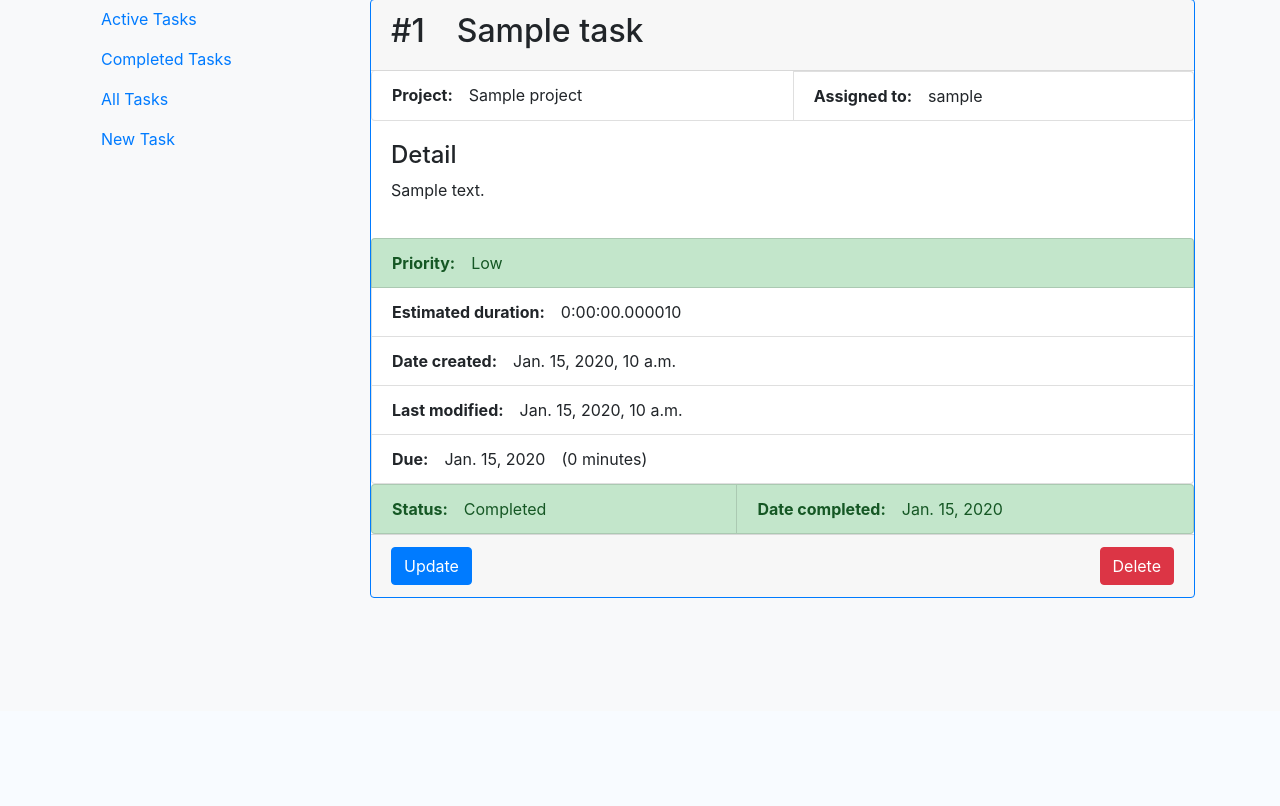
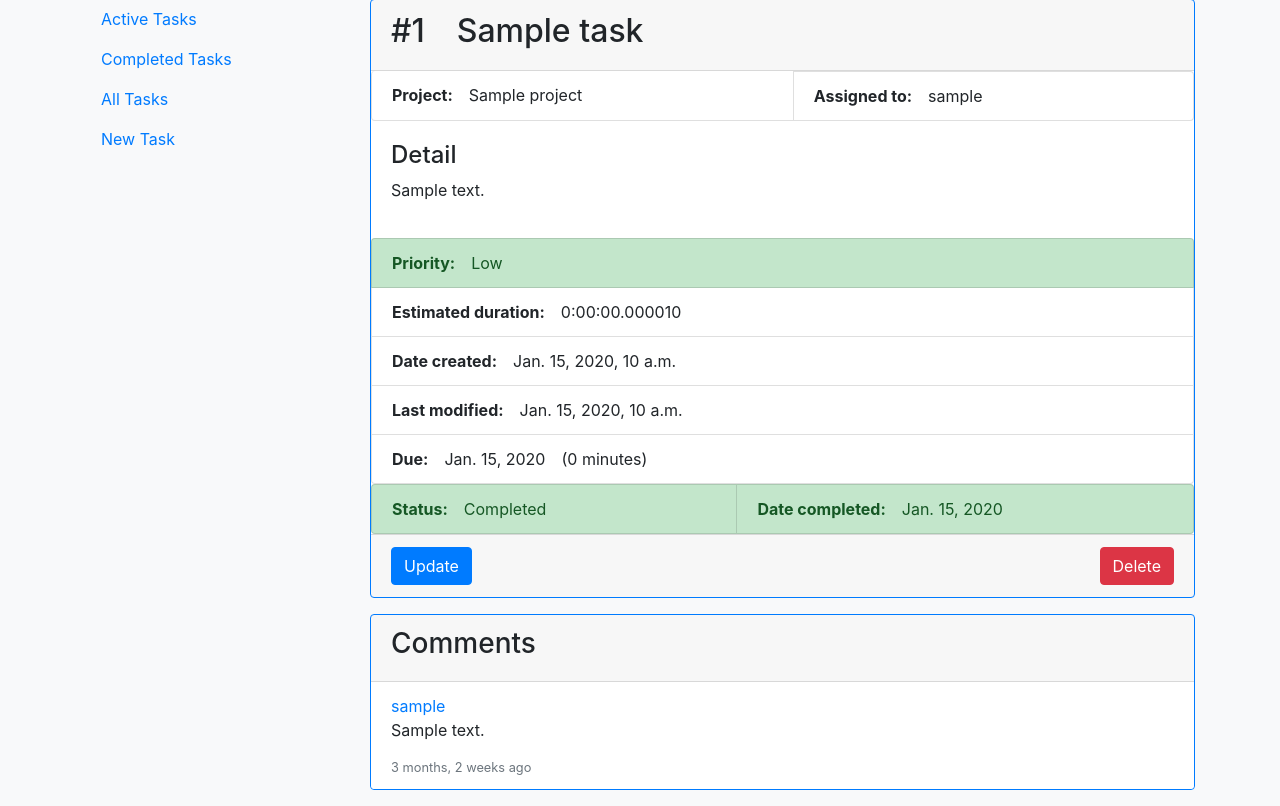
Before and after one commit to Rory-Sullivan/Lambda-Project-Management, a Django app: page /tasks/task/1/ in a window 1280 px wide. Shown: the part 89-895 px from the top of the page. Before the commit the page ends 687 px from the top, so only its background shows below. Run offline with Django 3.2, Linux system fonts and the light colour scheme; a user stored in the database is signed in; tables that the repository leaves empty hold one stand-in row (values such as "Sample post"); some libraries are stand-ins or nearby versions.

Commit message:
Added comments to detail views. task#33

```diff
--- a/lambda/base/templates/base/base_detail.html
+++ b/lambda/base/templates/base/base_detail.html
@@ -22,6 +22,9 @@
         {% block cardContent %}
         {% endblock cardContent %}
       </div>
+
+      {% block comments %}
+      {% endblock comments %}
     </div>
   </div>
 </div>
--- a/lambda/comments/models.py
+++ b/lambda/comments/models.py
@@ -13,6 +13,9 @@ class TaskComment(models.Model):
     date_created = models.DateTimeField(auto_now_add=True)
     date_modified = models.DateTimeField(auto_now=True)
 
+    def __str__(self):
+        return f"Task comment #{self.id}"
+
 
 class ProjectComment(models.Model):
 
@@ -22,3 +25,6 @@ class ProjectComment(models.Model):
 
     date_created = models.DateTimeField(auto_now_add=True)
     date_modified = models.DateTimeField(auto_now=True)
+
+    def __str__(self):
+        return f"Project comment #{self.id}"
--- /dev/null
+++ b/lambda/comments/templates/comments/comments.html
@@ -0,0 +1,22 @@
+{# To be inluded in 'base_detail.html' template with a context of 'comments' #}
+
+<div class="card border-primary">
+  <div class="card-header">
+    <h3>Comments</h3>
+  </div>
+  <ul class="list-group list-group-flush">
+    {% if comments %}
+      {% for comment in comments %}
+        <li class="list-group-item">
+          <a href="#">{{ comment.author }}</a>
+          <p>{{ comment.text }}</p>
+          <small class="text-muted">{{ comment.date_created|timesince }} ago</small>
+        </li>
+      {% endfor %}
+    {% else %}
+      <li class="list-group-item">
+        <small class="text-muted">No comments yet</small>
+      </li>
+    {% endif %}
+  </ul>
+</div>
--- a/lambda/projects/templates/projects/project_detail.html
+++ b/lambda/projects/templates/projects/project_detail.html
@@ -60,3 +60,9 @@
 
   </div>
 {% endblock cardContent %}
+
+{% block comments %}
+  {% with project.projectcomment_set.all as comments %}
+    {% include 'comments/comments.html' %}
+  {% endwith %}
+{% endblock comments %}
--- a/lambda/tasks/templates/tasks/task_detail.html
+++ b/lambda/tasks/templates/tasks/task_detail.html
@@ -64,3 +64,9 @@
 
   </div>
 {% endblock cardContent %}
+
+{% block comments %}
+  {% with task.taskcomment_set.all as comments %}
+    {% include 'comments/comments.html' %}
+  {% endwith %}
+{% endblock comments %}
```
